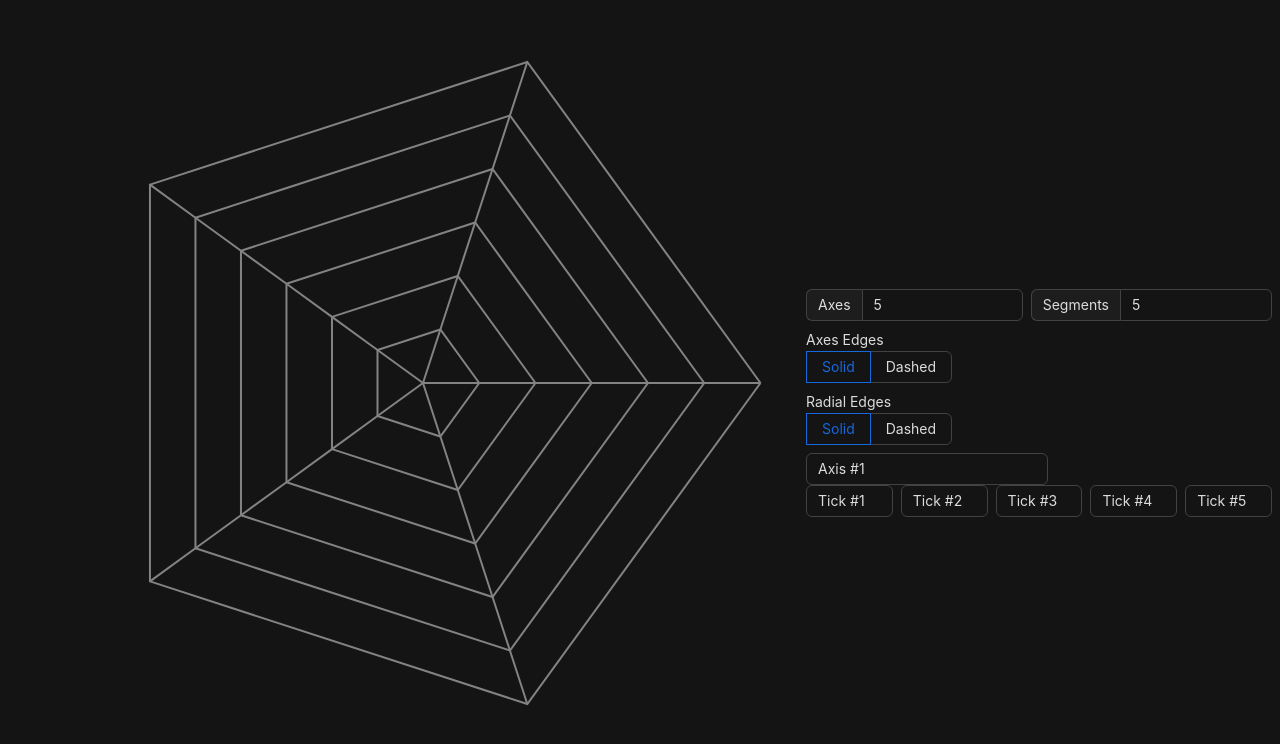
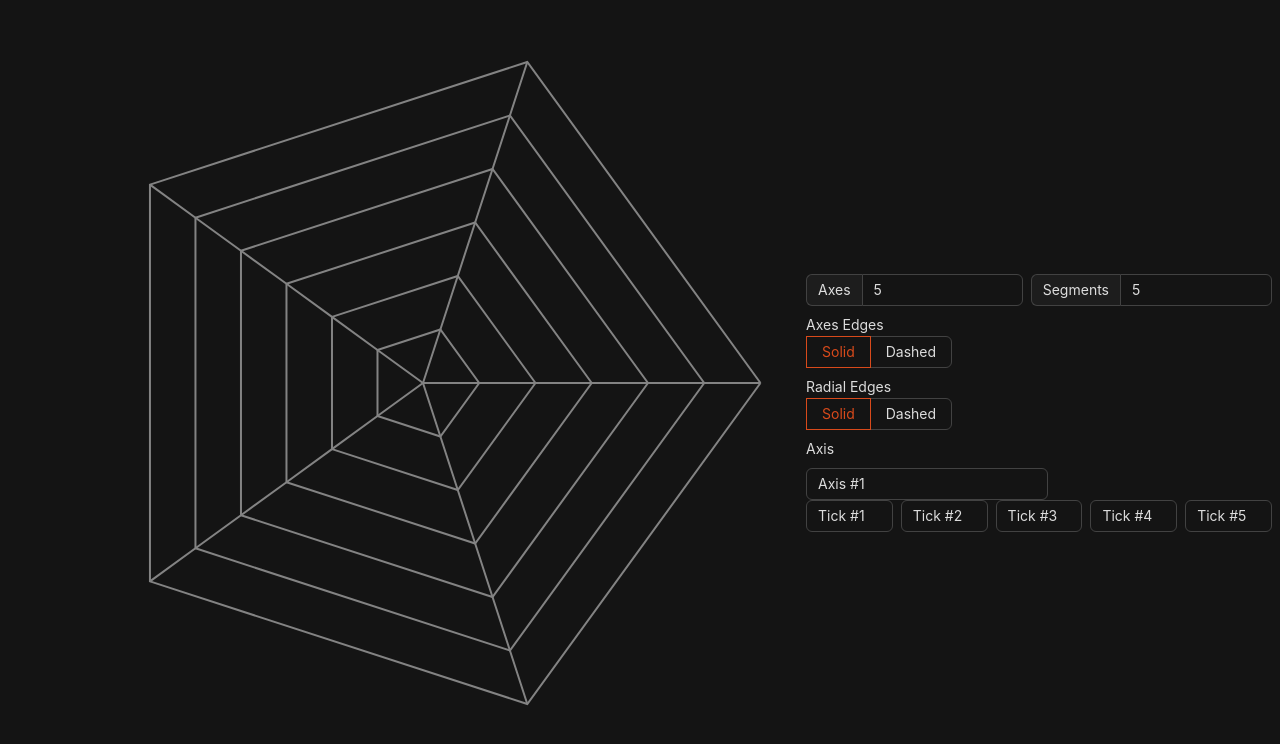
Before and after one commit to CBrather/carman-webapp, a React (Vite) app: page / in a window 1280 px wide. Shown: the top 744 px of the page. Built offline with nearby package versions, Linux system fonts and the light colour scheme.

Commit message:
change primary color

```diff
--- a/package.json
+++ b/package.json
@@ -17,6 +17,7 @@
     "redux": "^4.2.1"
   },
   "devDependencies": {
+    "@ant-design/colors": "^7.0.0",
     "@types/react": "^18.2.15",
     "@types/react-dom": "^18.2.7",
     "@typescript-eslint/eslint-plugin": "^6.0.0",
--- a/src/components/Charts/RadarChart.css
+++ b/src/components/Charts/RadarChart.css
@@ -12,5 +12,5 @@ svg {
 }
 
 .radar-axis:hover {
-	stroke: #1677ff;
+	stroke: #d4380d;
 }
--- a/src/components/Forms/ChartConfigForm.tsx
+++ b/src/components/Forms/ChartConfigForm.tsx
@@ -92,6 +92,7 @@ export function ChartConfigForm() {
           {radialEdgeStyleOpts}
         </Radio.Group>
 			<Space direction="vertical">
+        <Typography type="primary">Axis</Typography>
         <AxisConfigForm />
       </Space>
     </Space>
--- a/src/main.tsx
+++ b/src/main.tsx
@@ -2,6 +2,7 @@ import React from 'react';
 import ReactDOM from 'react-dom/client';
 
 import { ConfigProvider, theme } from 'antd'
+import { volcano } from '@ant-design/colors'
 
 import { Provider } from 'react-redux';
 import store from './store/store.ts';
@@ -10,7 +11,7 @@ import './index.css';
 
 ReactDOM.createRoot(document.getElementById('root')!).render(
 	<Provider store={store}>
-    <ConfigProvider theme={{algorithm: theme.darkAlgorithm}}>
+    <ConfigProvider theme={{algorithm: theme.darkAlgorithm, token: { colorPrimary: volcano.primary}}}>
       <React.StrictMode>
         <App />
       </React.StrictMode>
```
Also changed, not shown: 1 other file (tests, documents, lock files or other folders).
